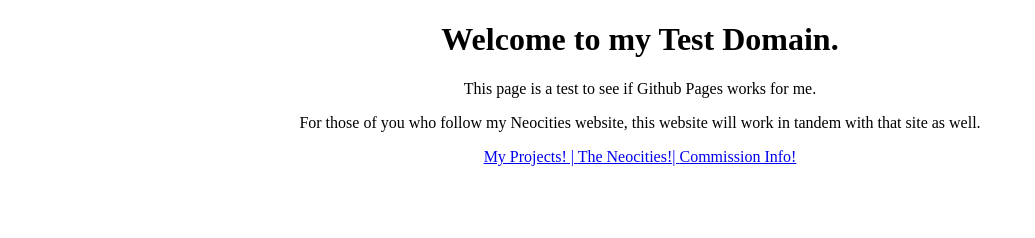
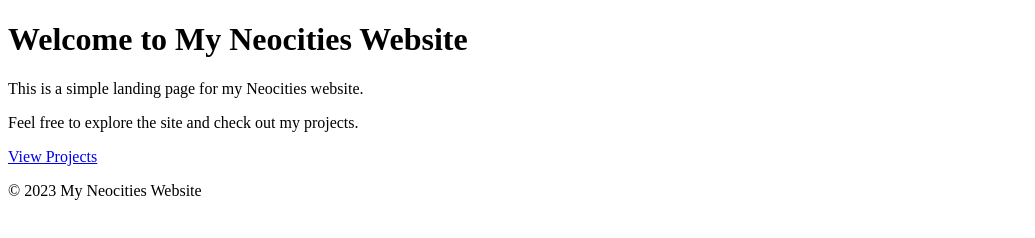
Before and after one commit to Jaybirdnerd/jaybirdnerd.github.io, a plain HTML site: page index.html in a window 1280 px wide. Shown: the whole page, without its empty margins (0-1035 px from the left). Drawn offline with Linux system fonts and the light colour scheme.

Commit message:
Testing something.

```diff
--- a/index.html
+++ b/index.html
@@ -1,13 +1,21 @@
 <!DOCTYPE html>
-<hmtl>
-    <body>
-        <!--Topbar needs done-->
-        <center><h1>Welcome to my Test Domain.</h1></center>
-        <center><p> This page is a test to see if Github Pages works for me.</p>
-        <p>For those of you who follow my Neocities website, this website will work in tandem
-            with that site as well.</p>
-            <!--When the page CSS is complete put the links in the top bar-->
-        <p><a href="https://jaybirdnerd.github.io/projects.html" </a> My Projects! | <a href="https://aviandoorstep.neocities.org" </a>The Neocities!|
-            <a href="https://jaybirdnerd.github.io/commissioninfo.html"</a>Commission Info!</p></center>
-    </body>
-</hmtl>
+<html lang="en">
+<head>
+	<meta charset="UTF-8">
+	<title>Avian Doorstep</title>
+	<link rel="stylesheet" href="styles.css">
+</head>
+<body>
+	<header>
+		<h1>Welcome to My Neocities Website</h1>
+	</header>
+	<main>
+		<p>This is a simple landing page for my Neocities website.</p>
+		<p>Feel free to explore the site and check out my projects.</p>
+		<a href="#projects">View Projects</a>
+	</main>
+	<footer>
+		<p>&copy; 2023 My Neocities Website</p>
+	</footer>
+</body>
+</html>
```
